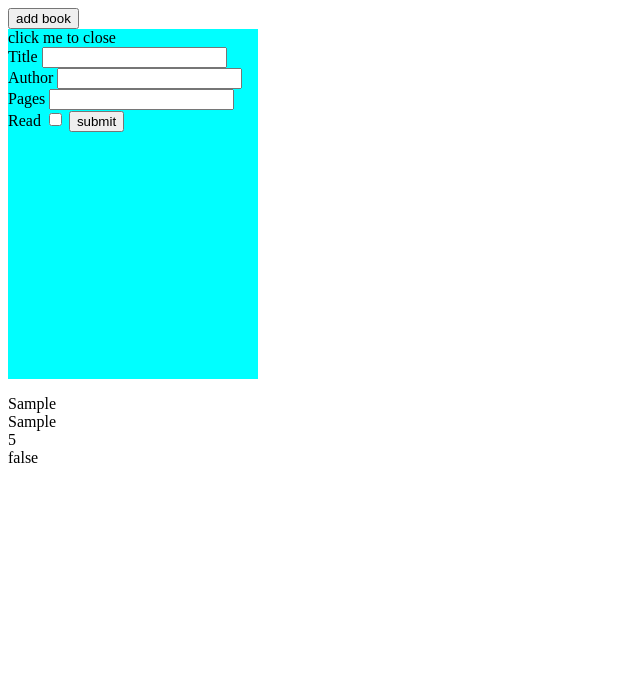
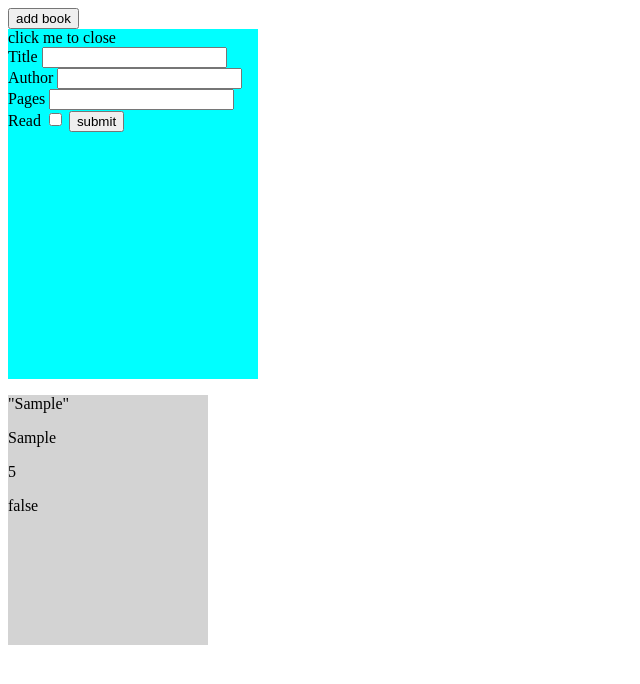
Before and after one commit to jdcalvelli/odin-library, a plain HTML site: page index.html in a window 1280 px wide. Both pictures are taken after typing "Sample", "Sample", "5" into the empty fields and a click on the button "submit". Shown: the whole page, without its empty margins (0-640 px from the left). Drawn offline with Linux system fonts and the light colour scheme.

Commit message:
adding rudimentary cards to display books in library

```diff
--- a/script.js
+++ b/script.js
@@ -10,17 +10,35 @@ function Book(title, author, pages, readBool, isDisplayed) {
     this.isDisplayed = isDisplayed;
 }
 
-function addBookToLibrary(title, author, pages, readBool) {
-    const newBook = new Book(title, author, pages, readBool);
+function addBookToLibrary(title, author, pages, readBool, isDisplayed) {
+    const newBook = new Book(title, author, pages, readBool, isDisplayed);
     myLibrary.push(newBook);
 }
 
 function displayLibraryContents() {
     myLibrary.forEach((book) => {
         if(!book.isDisplayed) {
-            let bookDOM = document.createElement('p');
-            bookDOM.innerHTML = `${book.title} <br> ${book.author} <br> ${book.pages} <br> ${book.readBool}`;
-            document.querySelector('body').appendChild(bookDOM);
+
+            let bookCard = document.createElement('div');
+            let bookTitle = document.createElement('p');
+            let bookAuthor = document.createElement('p');
+            let bookPages = document.createElement('p');
+            let readBool = document.createElement('p');
+
+            bookTitle.textContent = `"${book.title}"`;
+            bookAuthor.textContent = book.author;
+            bookPages.textContent = book.pages;
+            readBool.textContent = book.readBool;
+
+            bookCard.classList.add('book-card');
+
+            bookCard.appendChild(bookTitle);
+            bookCard.appendChild(bookAuthor);
+            bookCard.appendChild(bookPages);
+            bookCard.appendChild(readBool);
+
+            document.querySelector('body').appendChild(bookCard);
+
             book.isDisplayed = true;
         }
     });
--- a/style.css
+++ b/style.css
@@ -6,3 +6,12 @@
 
     background-color: cyan;
 }
+
+.book-card {
+    width: 200px;
+    height: 250px;
+
+    background-color: lightgrey;
+
+    margin-bottom: 16px;
+}
```
